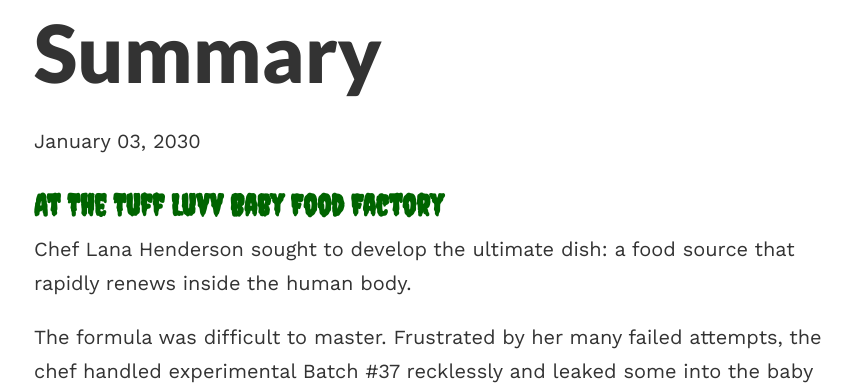
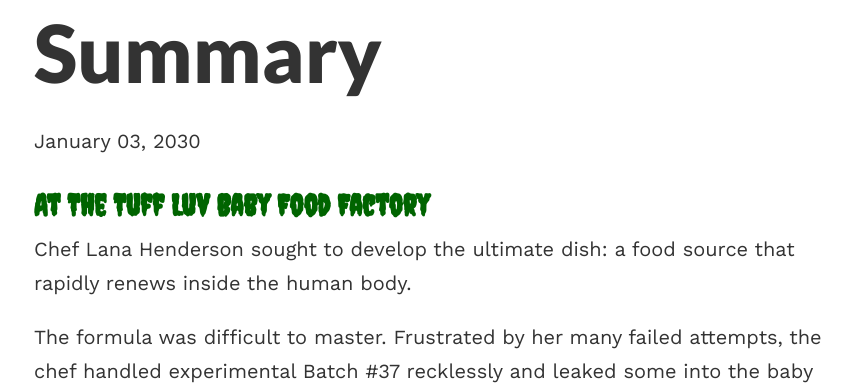
Before and after one commit to blake1ward/tuffluvtheme, a Jekyll site: the page built from _posts/2030-01-03-summary.md, in a window 1280 px wide. Shown: the part 370-754 px from the top of the page, without its empty margins (206-1058 px from the left). Built offline with Jekyll 4.4.1, drawn with Linux system fonts in a browser that asks for light colours.

Commit message:
Update 2030-01-03-summary.md

```diff
--- a/_posts/2030-01-03-summary.md
+++ b/_posts/2030-01-03-summary.md
@@ -15,7 +15,7 @@ h3 {
 </style>
 </head>
 
-<p><h3>At the Tuff Luvv baby food factory</h3> Chef Lana Henderson sought to develop the ultimate dish: a food source that rapidly renews inside the human body.</p>
+<p><h3>At the Tuff Luv baby food factory</h3> Chef Lana Henderson sought to develop the ultimate dish: a food source that rapidly renews inside the human body.</p>
 
 <p>The formula was difficult to master. Frustrated by her many failed attempts, the chef handled experimental Batch #37 recklessly and leaked some into the baby food supply line.</p>
 
```
